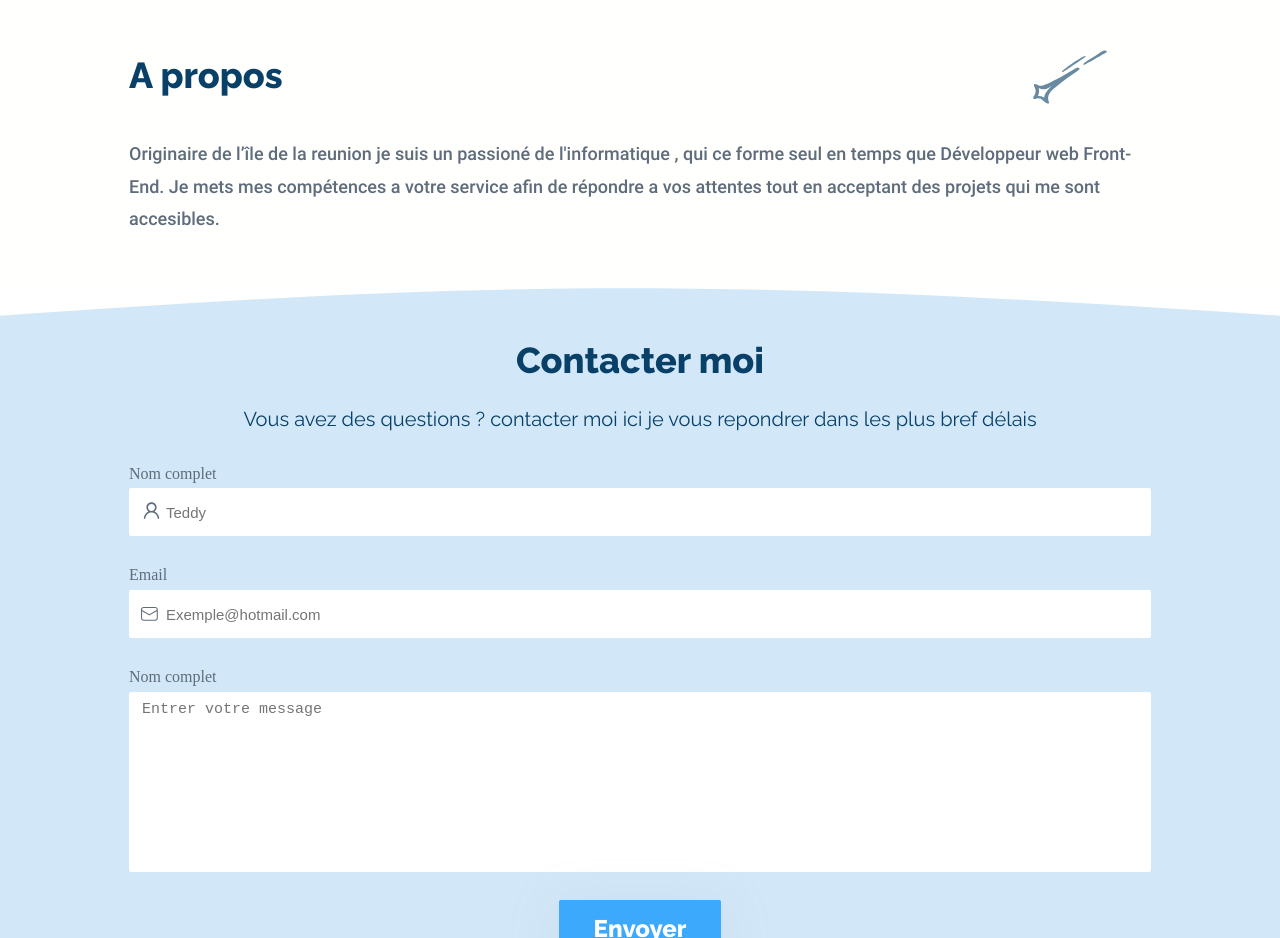
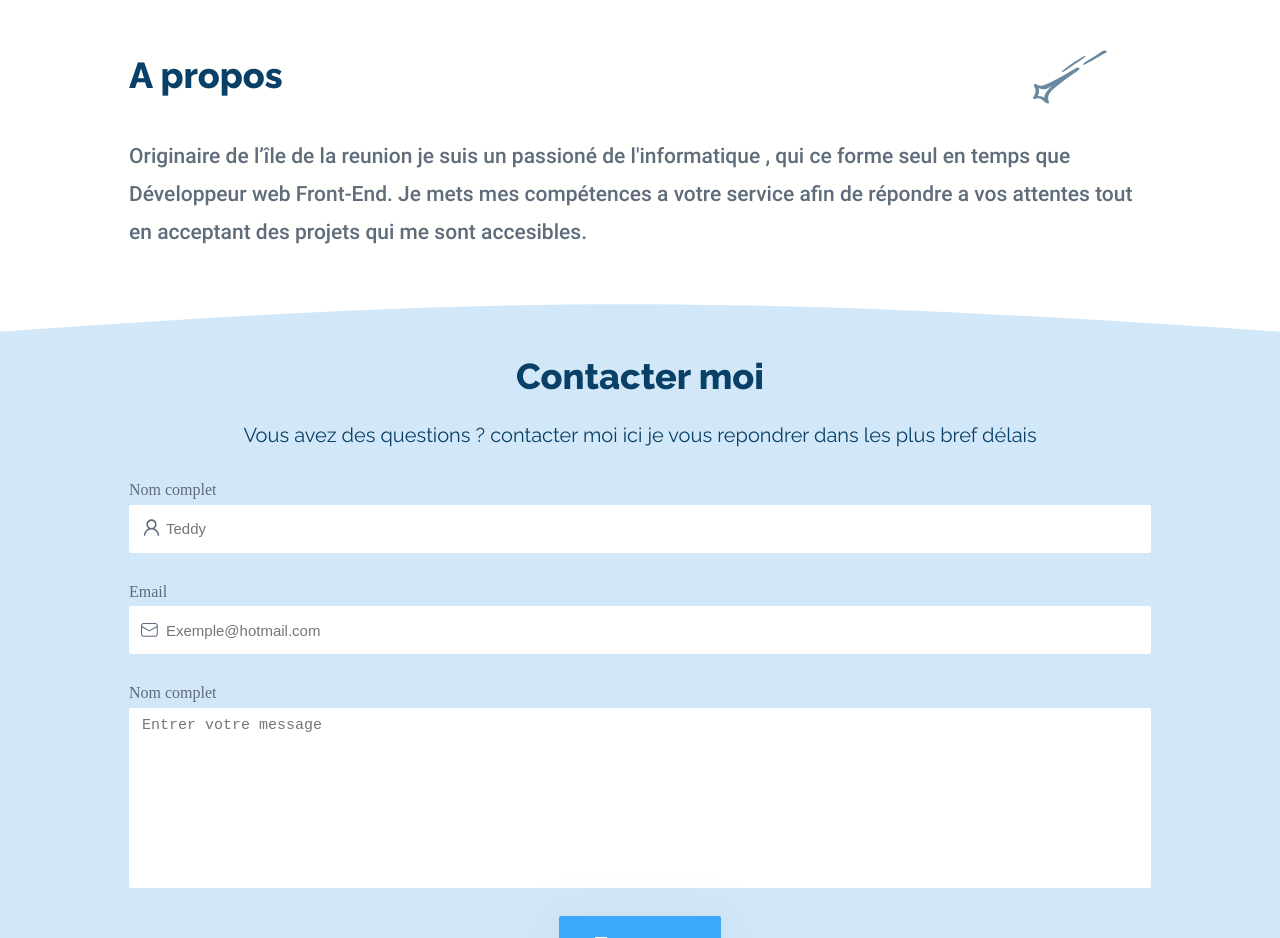
Before and after one commit to maakino/Portfolio, a website: page index.html in a window 1280 px wide. Shown: the part 7760-8698 px from the top of the page. Drawn offline with Linux system fonts and the light colour scheme.

Commit message:
add about css ipad pro

```diff
--- a/src/scss/page/about.scss
+++ b/src/scss/page/about.scss
@@ -28,5 +28,9 @@
     p {
         font-size: 18px;
         font-family: var(--roboto-Medium);
+        @include media(medium) {
+            font-size: 21px;
+        }
+
     }
 }
```
Also changed, not shown: css/style.css, 1 other file.
